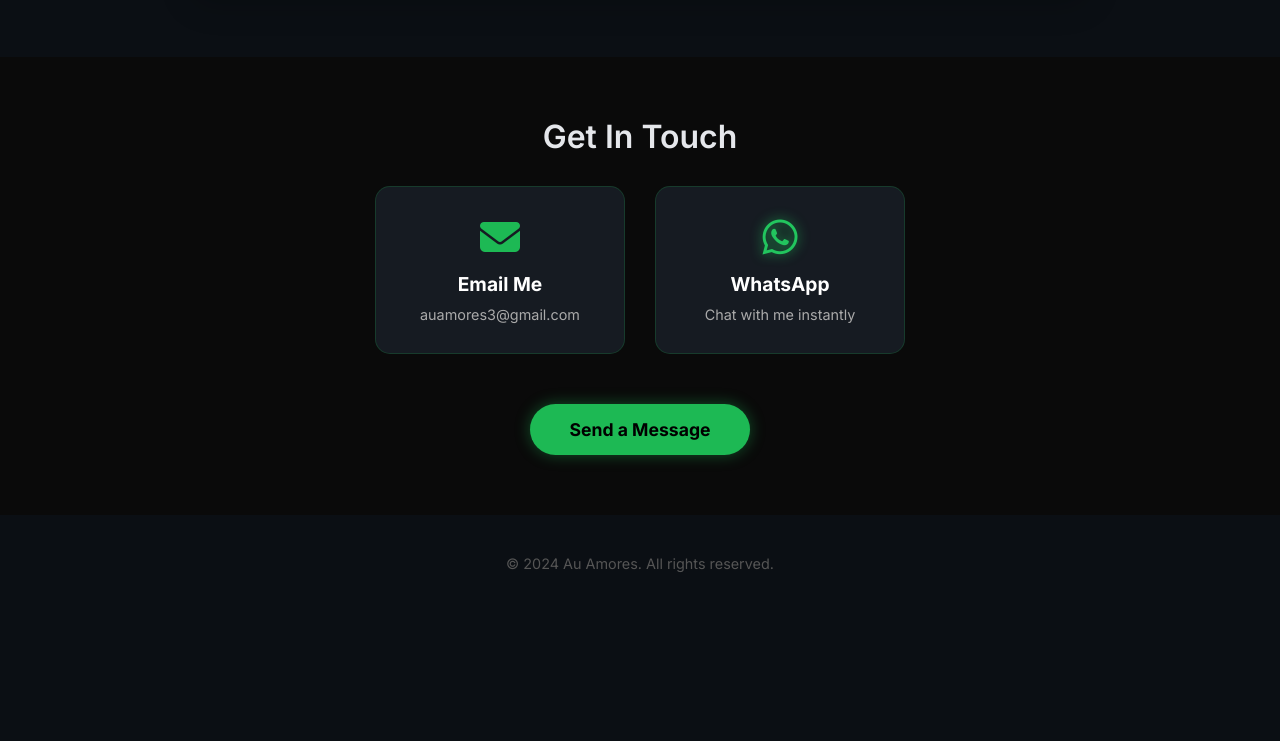
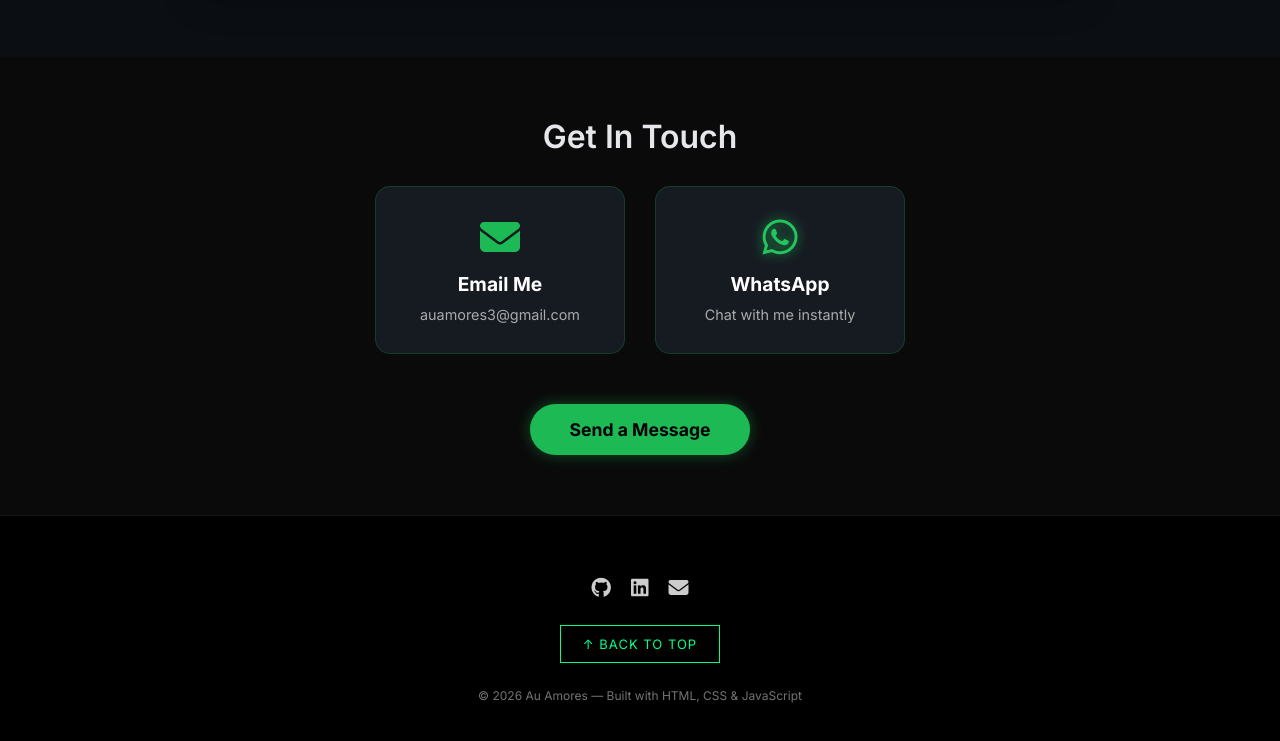
Before and after one commit to ares-coding/auamores-portfolio, a website: page index.html in a window 1280 px wide. Shown: the part 5207-5948 px from the top of the page. Before the commit the page ends 5819 px from the top, so only its background shows below. Drawn offline with nearby package versions, Linux system fonts and the light colour scheme.

Commit message:
feat: add footer with back-to-top button and contact links

```diff
--- a/index.html
+++ b/index.html
@@ -639,9 +639,25 @@ Handled email correspondence, scheduling, and record management.</p>
     </div>
 </section>
 
-<footer style="text-align: center; padding: 40px; color: #555; font-size: 0.9rem;">
-    <p>&copy; 2024 Au Amores. All rights reserved.</p>
+<footer class="site-footer">
+
+  <div class="footer-icons">
+    <a href="https://github.com/ares-coding" target="_blank"><i class="fab fa-github"></i></a>
+    <a href="https://www.linkedin.com/in/au-amores" target="_blank"><i class="fab fa-linkedin"></i></a>
+    <a href="mailto:auamores3@gmail.com"><i class="fas fa-envelope"></i></a>
+  </div>
+
+  <button id="backToTop" class="back-to-top" type="button">
+  ↑ BACK TO TOP
+</button>
+
+
+  <p class="footer-text">
+    © 2026 Au Amores — Built with HTML, CSS & JavaScript
+  </p>
+
 </footer>
+
 <script src="background.js"></script>
     <script src="typing.js"></script>
 </body>
--- a/style.nocomments.css
+++ b/style.nocomments.css
@@ -3237,3 +3237,50 @@ section {
   height: 100%;
   object-fit: cover;
 }
+
+/* BACK TO THE TOP */
+.site-footer {
+  text-align: center;
+  padding: 60px 20px;
+  background: #000;
+  border-top: 1px solid rgba(255,255,255,0.08);
+}
+
+.footer-icons {
+  display: flex;
+  justify-content: center;
+  gap: 20px;
+  margin-bottom: 25px;
+}
+
+.footer-icons a {
+  color: #ccc;
+  font-size: 20px;
+  transition: color 0.3s ease;
+}
+
+.footer-icons a:hover {
+  color: #00ff88;
+}
+
+.back-to-top {
+  background: transparent;
+  border: 1px solid #00ff88;
+  color: #00ff88;
+  padding: 10px 22px;
+  font-size: 13px;
+  letter-spacing: 1px;
+  cursor: pointer;
+  margin-bottom: 25px;
+  transition: all 0.3s ease;
+}
+
+.back-to-top:hover {
+  background: #00ff88;
+  color: #000;
+}
+
+.footer-text {
+  font-size: 12px;
+  opacity: 0.5;
+}
--- a/typing.js
+++ b/typing.js
@@ -25,3 +25,20 @@ if (menuIcon && navLinks) {
         icon.classList.toggle('fa-times');
     });
 }
+// Back to Top Button Logic
+document.addEventListener("DOMContentLoaded", () => {
+  const backToTopBtn = document.getElementById("backToTop");
+
+  if (!backToTopBtn) return;
+
+  backToTopBtn.addEventListener("click", (e) => {
+    e.preventDefault();
+
+    // smooth scroll
+    window.scrollTo({ top: 0, behavior: "smooth" });
+
+    // fallback (in case may custom scroll behavior)
+    document.documentElement.scrollTop = 0;
+    document.body.scrollTop = 0;
+  });
+});
```
